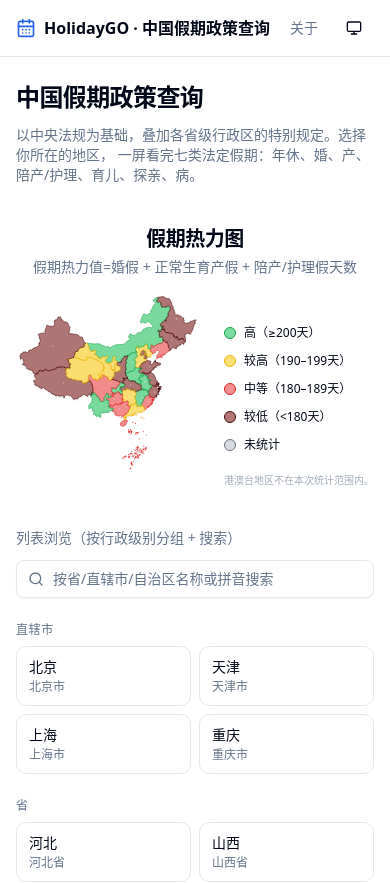
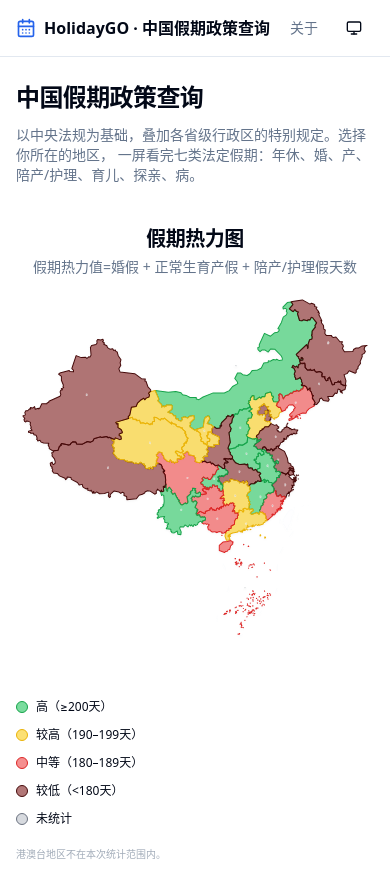
Before and after one commit to masonblog/HolidayGO-CN, a Next.js app: page / in a window 390 px wide. Shown: the top 883 px of the page. Built offline with nearby package versions, Linux system fonts and the light colour scheme.

Commit message:
style: make heatmap legend stack vertically on mobile for full-width map

```diff
--- a/app/page.tsx
+++ b/app/page.tsx
@@ -58,8 +58,8 @@
             假期热力值=婚假 + 正常生育产假 + 陪产/护理假天数
           </p>
         </div>
-        <div className="flex gap-6 items-start">
-          <div className="flex-1">
+        <div className="flex flex-col md:flex-row gap-6 items-start">
+          <div className="w-full md:flex-1">
             <ChinaMap available={available} heatMap={heatMap} />
           </div>
           <div className="space-y-3 pt-8">
```
